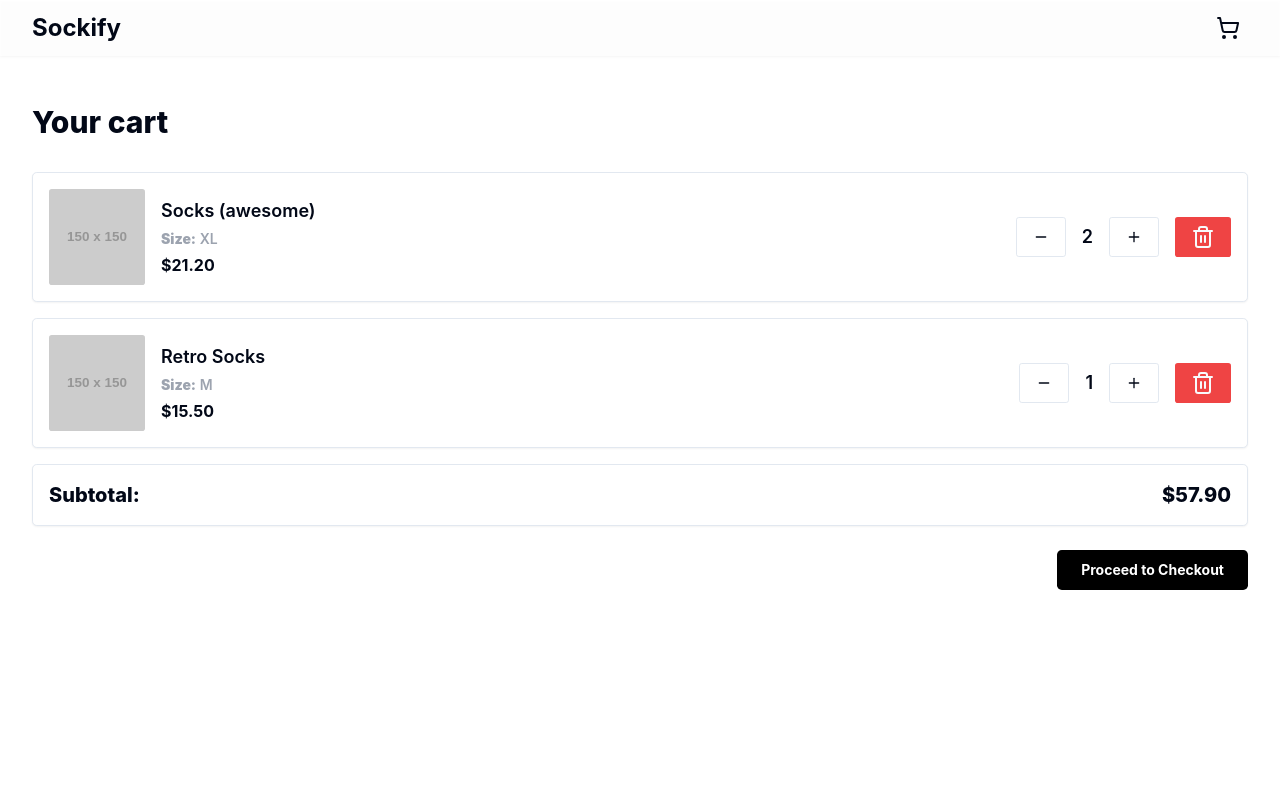
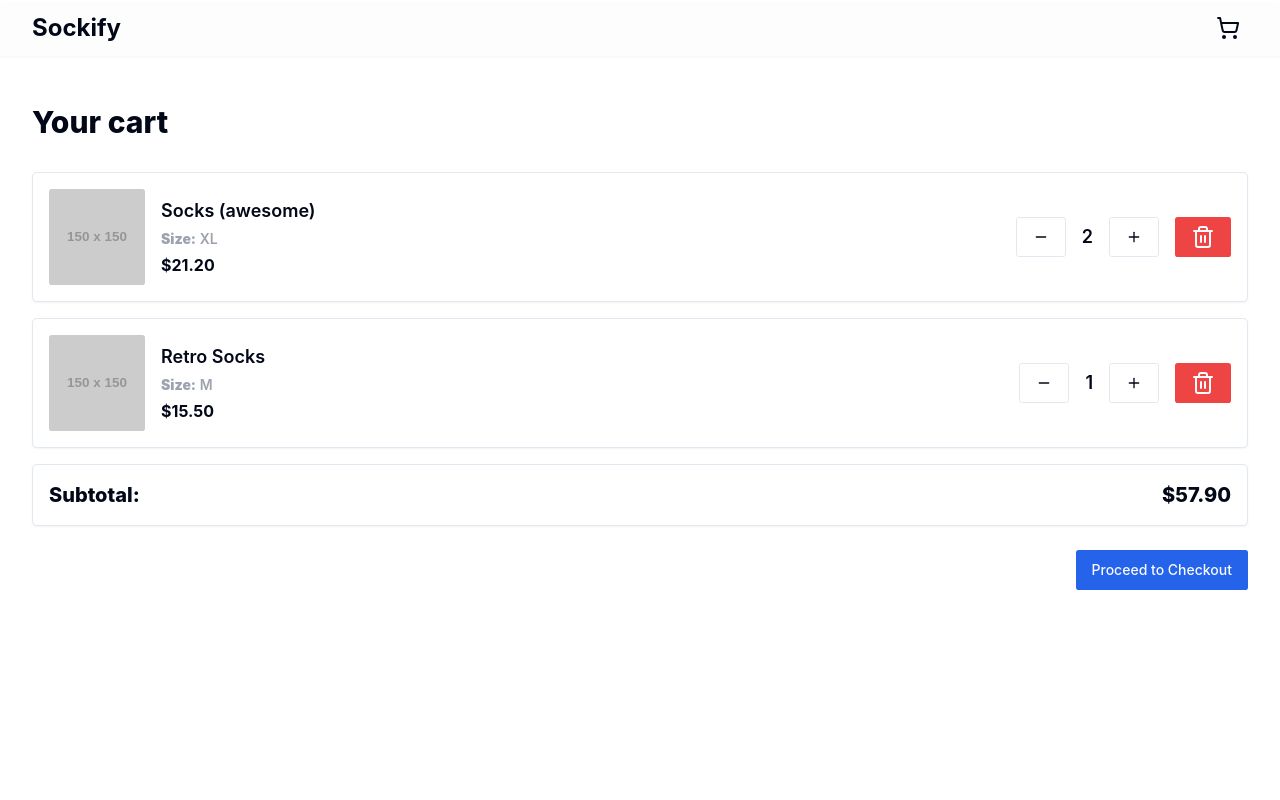
Before and after one commit to sockify/sockify, a React (Vite) app in the folder web-client/: page /cart in a window 1280 px wide. Shown: the top 800 px of the page. Built offline with nearby package versions, Linux system fonts and the light colour scheme.

Commit message:
Removed styling for button

```diff
--- a/web-client/src/pages/CartPage.tsx
+++ b/web-client/src/pages/CartPage.tsx
@@ -74,7 +74,6 @@ export default function CartPage() {
 
           <div className="flex justify-end mt-6">
             <Button
-              className="bg-black text-white px-6 py-3 rounded-lg font-bold"
               onClick={handleCheckout}
             >
               Proceed to Checkout
```
